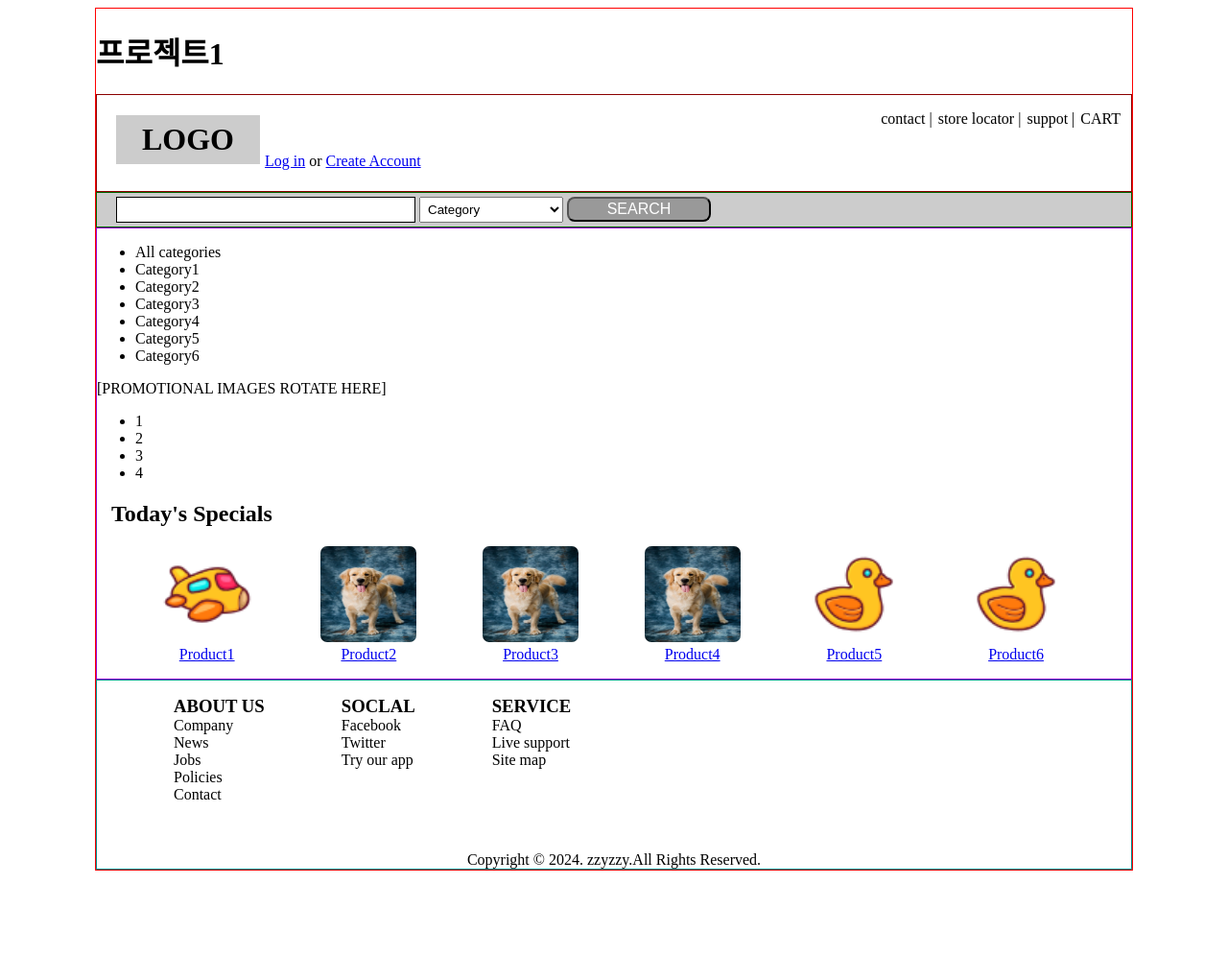
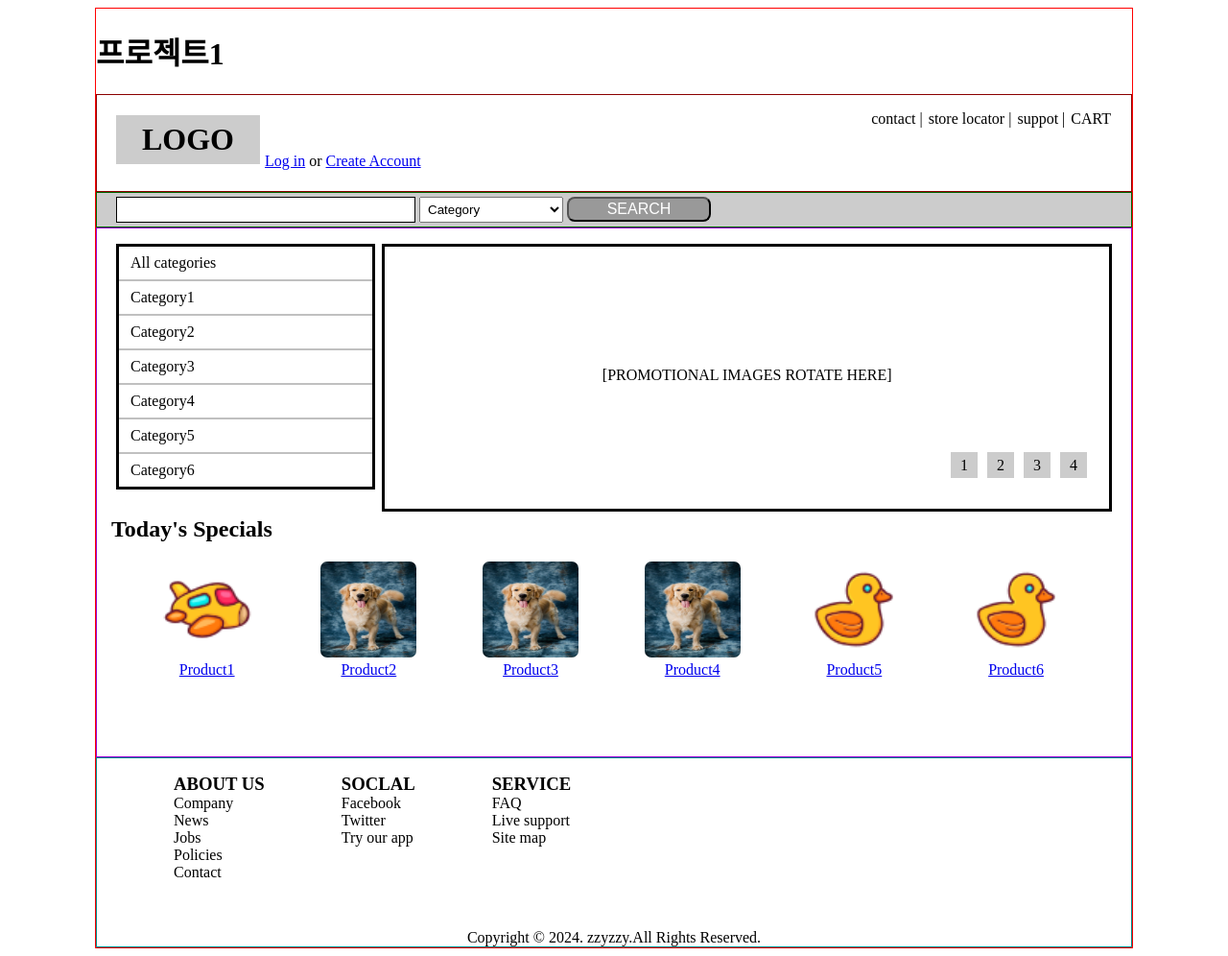
Before and after one commit to Yongheech/frontends, a FastAPI app: page /html/project1 in a window 1280 px wide. Shown: the whole page at 96% size. Before the commit the page ends 907 px from the top, so only its background shows below. Run offline with FastAPI, Linux system fonts and the light colour scheme.

Commit message:
프로젝트 실습 - main : aside, banner 배치

```diff
--- a/views/templates/html/10project1.html
+++ b/views/templates/html/10project1.html
@@ -16,7 +16,7 @@
                 text-align: center; padding: 7px 0;
                 margin-left: 20px ;float: left }
 
-        header ul {list-style: none ; padding: 0; float: right; margin-right: 10px}
+        header ul {list-style: none ; padding: 0; float: right; margin-right: 20px}
         header ul li {display: inline-block; padding:0 1px;}
         header ul li:after { content: ' |'}
         header ul li:last-child:after { content: ''}
@@ -40,10 +40,25 @@
         main {border: 1px solid darkviolet}
 
         /*section #1*/
-        select:first-child{}
+        section:first-child{height: 280px}
+        aside { width: 25%; float: left; margin-left: 20px}
 
+        aside ul {border: 3px solid black; list-style: none; padding: 0}
+
+        aside li { padding: 8px 12px;border-bottom: 2px solid silver }
+
+        aside li:last-child {border: none}
+
+        #banner {width: 70% ; float: right;  border: 3px solid black; margin-top:16px ;
+                height: 273px;
+                margin-right: 20px}
+        #banner p {text-align: center; margin-top: 125px}
+        #banner ul { list-style: none ; padding: 0; float: right;
+                    margin: 60px 18px}
+        #banner li { display: inline; padding: 5px 10px; background: #cccccc
+                    ; margin: 5px ; }
         /*section #2*/
-        select:last-child {height: 250px; }
+        section:last-child {height: 250px; }
         #products h2 {margin-left: 15px}
         #products ul {list-style: none; padding: 0; }
         #products li {display: inline-block ; margin-left: 6%}
@@ -98,10 +113,10 @@
             </aside>
             <div id="banner">
                 <p>[PROMOTIONAL IMAGES ROTATE HERE]</p>
-                <ul id="num"><li>1</li><li>2</li><li>3</li><li>4</li></ul>
+                <ul><li>1</li><li>2</li><li>3</li><li>4</li></ul>
             </div>
         </section>
-        <section>
+        <section class="clear">
             <div id="products">
                 <h2>Today's Specials</h2>
             <ul >
```
